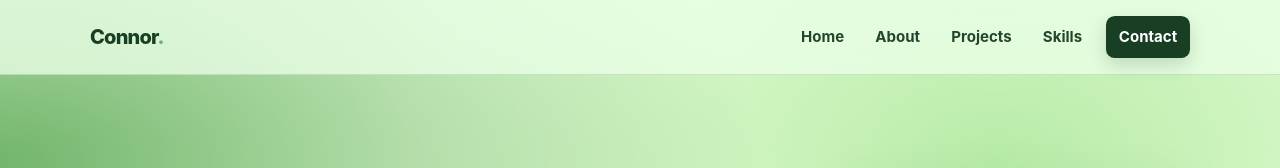
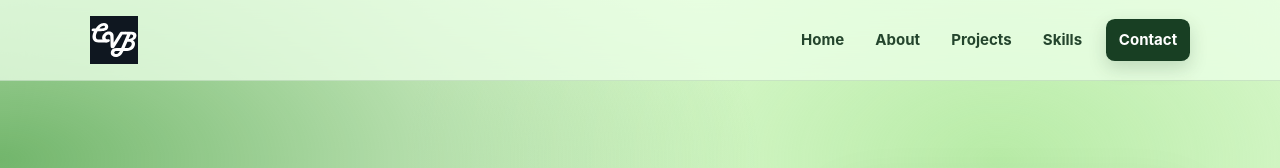
Before and after one commit to Connor-Van-Brocklin/portfolio-website, a plain HTML site: page index.html in a window 1280 px wide. Shown: the top 168 px of the page. Drawn offline with Linux system fonts and the light colour scheme.

Commit message:
Added logo

```diff
--- a/index.html
+++ b/index.html
@@ -14,8 +14,7 @@
 
     <header class="site-header">
         <nav class="navbar">
-            <a class="logo" href="#home">
-                Connor<span>.</span>
+            <a class="logo" href="#home"><img src="/images/Logo.svg" alt="CVB Logo">
             </a>
 
             <div class="nav-links">
--- a/style.css
+++ b/style.css
@@ -96,10 +96,14 @@ img {
     font-weight: 800;
     letter-spacing: -0.04em;
     text-decoration: none;
+    display: flex;
+    align-items: center;
+    gap: 12px;
 }
 
-.logo span {
-    color: var(--green-light);
+.logo img {
+    height: 48px;
+    width: auto;
 }
 
 .nav-links {
```
Also changed, not shown: images/Logo.svg (added).
